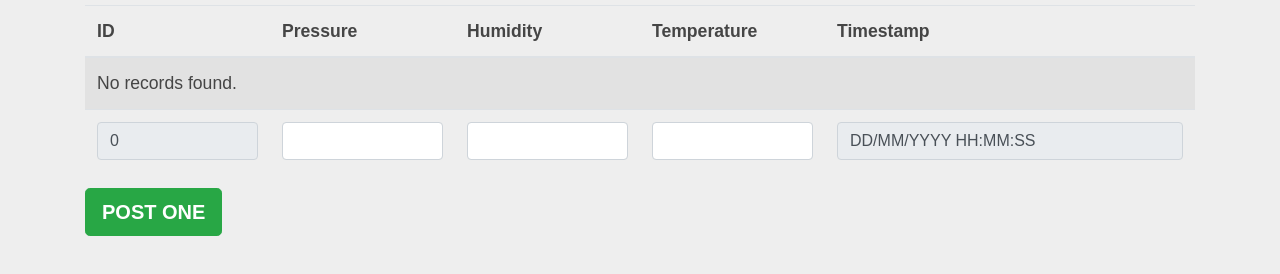
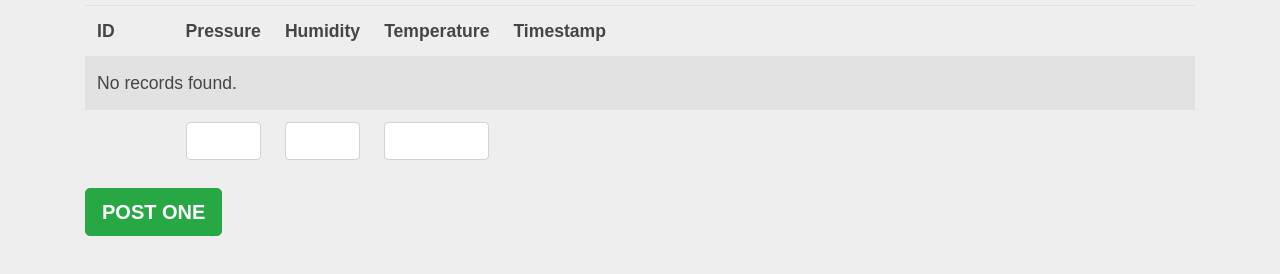
Before and after one commit to Michael-MO/TypeScript-4, a website built with webpack: page src/index.htm in a window 1280 px wide. Shown: the part 298-572 px from the top of the page. Built offline with nearby package versions, Linux system fonts and the light colour scheme; no server answers; a web font is replaced by a local one.

Commit message:
Small fixes

```diff
--- a/src/index.htm
+++ b/src/index.htm
@@ -46,22 +46,23 @@
           <table class="table table-lg table-striped">
             <thead>
               <tr>
-                <th class="col-2">ID</th>
-                <th class="col-2">Pressure</th>
-                <th class="col-2">Humidity</th>
-                <th class="col-2">Temperature</th>
-                <th class="col-4" colspan="2">Timestamp</th>
+                <th class="col-1">ID</th>
+                <th class="col-1">Pressure</th>
+                <th class="col-1">Humidity</th>
+                <th class="col-1">Temperature</th>
+                <th class="col-6">Timestamp</th>
+                <th class="col-2"></th>
               </tr>
             </thead>
             <tbody id="tBodyContent">
             </tbody>
             <tfoot id="tFootContent">
               <tr>
-                <td><input class="form-control" value="0" disabled></td>
+                <td></td>
                 <td><input id="PostPressure" class="form-control"></td>
                 <td><input id="PostHumidity" class="form-control"></td>
                 <td><input id="PostTemperature" class="form-control"></td>
-                <td colspan=2><input class="form-control" value="DD/MM/YYYY HH:MM:SS" disabled></td>
+                <td colspan=2></td>
               </tr>
             </tfoot>
           </table>
--- a/src/js/index.ts
+++ b/src/js/index.ts
@@ -56,7 +56,7 @@ function HTMLTableDataRow(obj?: Meassurement): HTMLTableRowElement
         cell5.innerText = Dates.formatDate(obj.timeOfEntry);
 
         let deleteBtn = document.createElement("button") as HTMLButtonElement;
-        deleteBtn.setAttribute("class", "btn btn-danger");
+        deleteBtn.setAttribute("class", "btn btn-danger btn-block");
         deleteBtn.innerText = "Delete This";
         deleteBtn.addEventListener("click", function()
         {
@@ -154,7 +154,7 @@ async function PutOne(): Promise<any>
 async function DeleteOne(id: number): Promise<void>
 {
     await axios.delete(baseURI + "/" + id.toString())
-    .then(function(response)
+    .then(function()
     {
         GetAll();
     });
```
